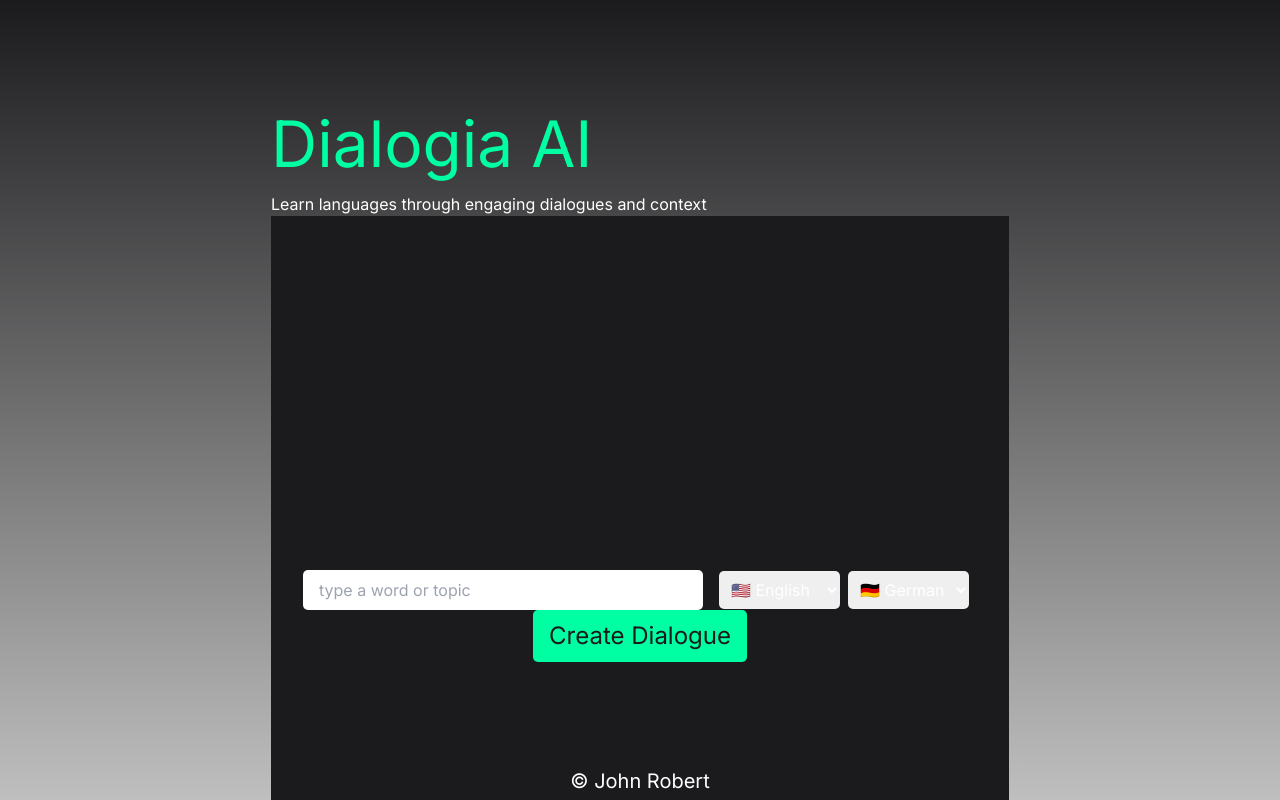
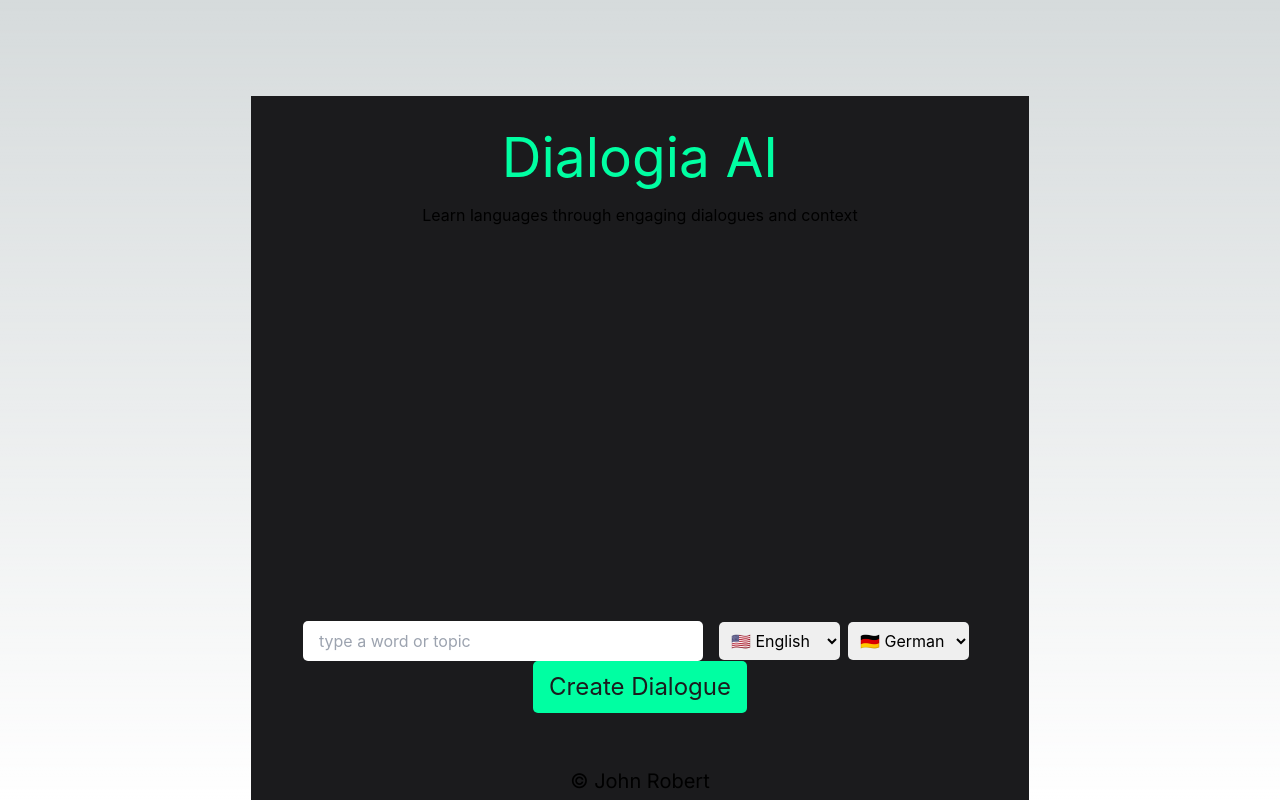
Before and after one commit to trojrobert/Dialogia, a Next.js app in the folder frontend/: page / in a window 1280 px wide. Shown: the top 800 px of the page. Built offline with nearby package versions, Linux system fonts and the light colour scheme.

Commit message:
change header text

```diff
--- a/frontend/components/Dialogia.tsx
+++ b/frontend/components/Dialogia.tsx
@@ -78,7 +78,7 @@ const LandingPage: React.FC = () => {
   return (
     <div className="landing-page">
       <header>
-        <h1 className={'title'}>Dialogia AI</h1>
+        <h1 className={'header-text'}>Dialogia AI</h1>
         <p>Learn languages through engaging dialogues and context</p>
       </header>
 
--- a/frontend/components/LandingPage.css
+++ b/frontend/components/LandingPage.css
@@ -1,16 +1,7 @@
-body {
-  margin: 0;
-  padding: 0;
-  font-family: -apple-system, BlinkMacSystemFont, 'Segoe UI', Roboto, 'Helvetica Neue', Arial, 'Noto Sans', sans-serif;
-  background-color: #1b1b1d;
-  color: #ffffff;
-}
-.title {
-  font-size: 4rem;
-  color: #00ffa2;
-}
 
-/* body{
+
+
+body{
   width: 100%;
   height: 100vh;
 
@@ -24,6 +15,8 @@ body {
   display: flex;
   flex-direction: column;
   align-items: center;
+  font-family: -apple-system, BlinkMacSystemFont, 'Segoe UI', Roboto, 'Helvetica Neue', Arial, 'Noto Sans', sans-serif;
+  background-color: #1b1b1d;
   }
 
   header {
@@ -32,10 +25,15 @@ body {
 
   h1 {
     font-size: 6.0rem;
-    color: #ffffff;
+    color: #00ffa2;
     margin-bottom: 4px;
   }
+  .header-text{
+    font-size: 55px;
+  }
 
+
+/*
   p {
     color: #fbf8f8;
     line-height: 1.6;
```
